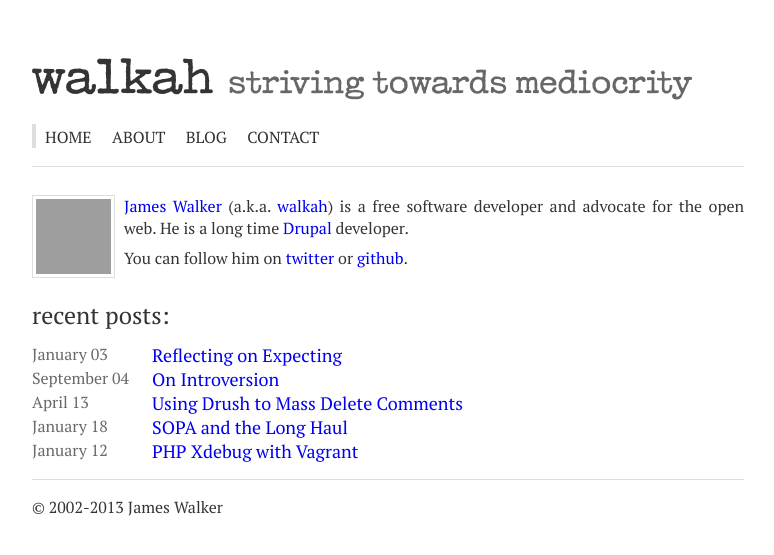
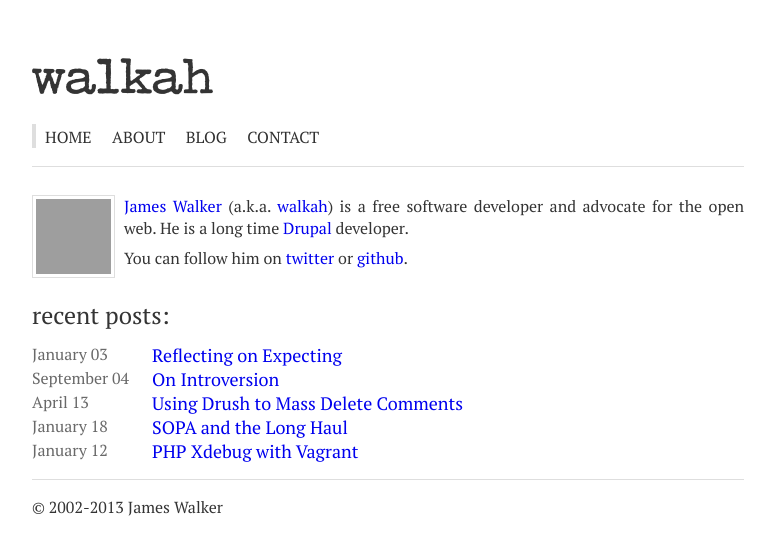
Before and after one commit to walkah/walkah.net, a Jekyll site: the page built from index.html, in a window 1280 px wide, cut to the strip 0-555 px from the top of the page. Shown: the whole strip, without its empty margins (252-1026 px from the left). Built offline with Jekyll 4.4.1, drawn with Linux system fonts in a browser that asks for light colours; grey boxes are pictures that could not be loaded.

Commit message:
the end of a slogan

```diff
--- a/_config.yml
+++ b/_config.yml
@@ -1,5 +1,4 @@
 title: walkah
-slogan: striving towards mediocrity
 author: James Walker
 url: http://walkah.net
 
--- a/index.html
+++ b/index.html
@@ -1,6 +1,6 @@
 ---
 layout: default
-title: striving towards mediocrity
+title: James Walker
 ---
 
 {% include vcard.html %}
```
